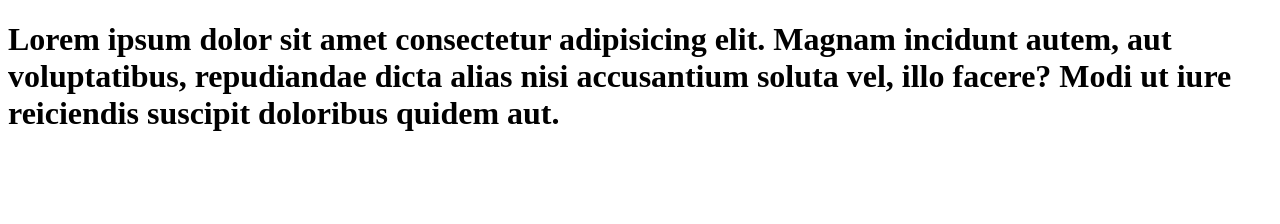
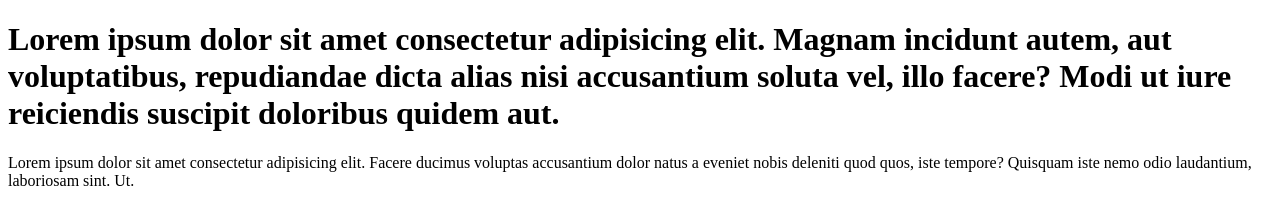
Before and after one commit to caetano-lucas/Senai-criacao-docker, a plain HTML site: page index.html in a window 1280 px wide. Drawn offline with Linux system fonts and the light colour scheme.

Commit message:
cria paragrafo

```diff
--- a/index.html
+++ b/index.html
@@ -8,5 +8,7 @@
 <body>
     <h1>Lorem ipsum dolor sit amet consectetur adipisicing elit. Magnam incidunt autem, aut voluptatibus, repudiandae dicta alias nisi accusantium soluta vel, illo facere?
         Modi ut iure reiciendis suscipit doloribus quidem aut.</h1>
+        <p>Lorem ipsum dolor sit amet consectetur adipisicing elit. Facere ducimus voluptas accusantium dolor natus a eveniet nobis deleniti quod quos, iste tempore?
+             Quisquam iste nemo odio laudantium, laboriosam sint. Ut.</p>
 </body>
 </html>
```
